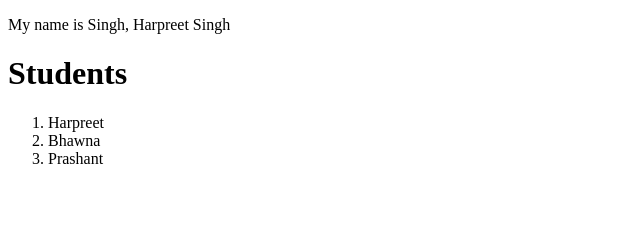
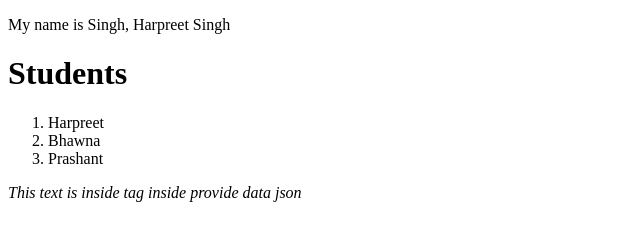
Before and after one commit to happysahota/HandleBar-Revision, a website: page index.html in a window 1280 px wide. Shown: the whole page, without its empty margins (0-640 px from the left). Drawn offline with nearby package versions, Linux system fonts and the light colour scheme.

Commit message:
triple {{{ }}} used to compile tags else it will display tags

```diff
--- a/index.html
+++ b/index.html
@@ -16,6 +16,8 @@
                     <li> {{entity}}
                 {{/each}}
             </ol>
+
+            {{{ details }}}
         </script>
         <script type="text/javascript">
 
@@ -28,11 +30,15 @@
             //SECOND APPROACH
             var rawTemplate = document.getElementById("listTemplate").innerHTML;
             var template = Handlebars.compile(rawTemplate);;
-            var html = template({'title':"Students", 'entities':[
-                {'entity':"Harpreet"},
-                {'entity':"Bhawna"},
-                {'entity':"Prashant"},
-            ]})
+            var html = template({
+                'title':"Students",
+                'entities':[
+                    {'entity':"Harpreet"},
+                    {'entity':"Bhawna"},
+                    {'entity':"Prashant"},
+                ],
+                'details': "<i>This text is inside tag inside provide data json</i>"
+            })
 
             document.getElementById('listData').innerHTML += html;
         </script>
```
